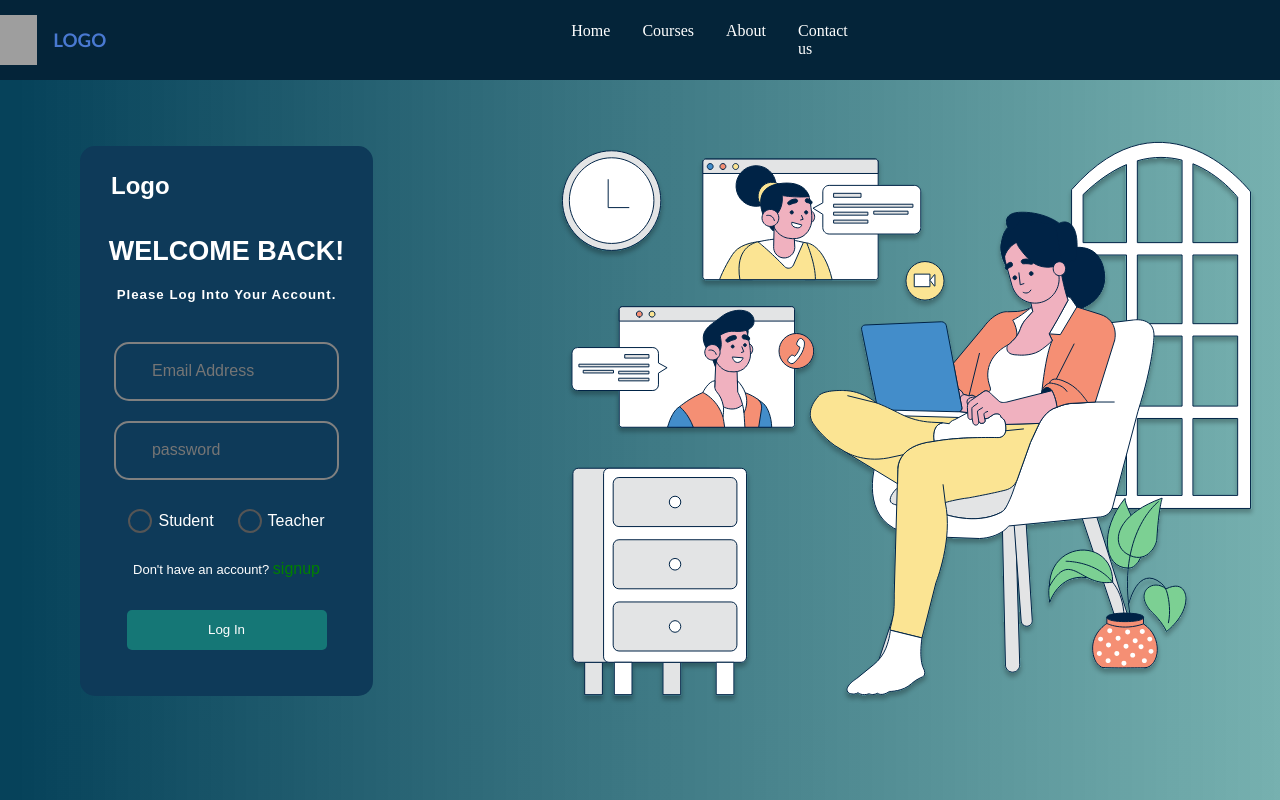
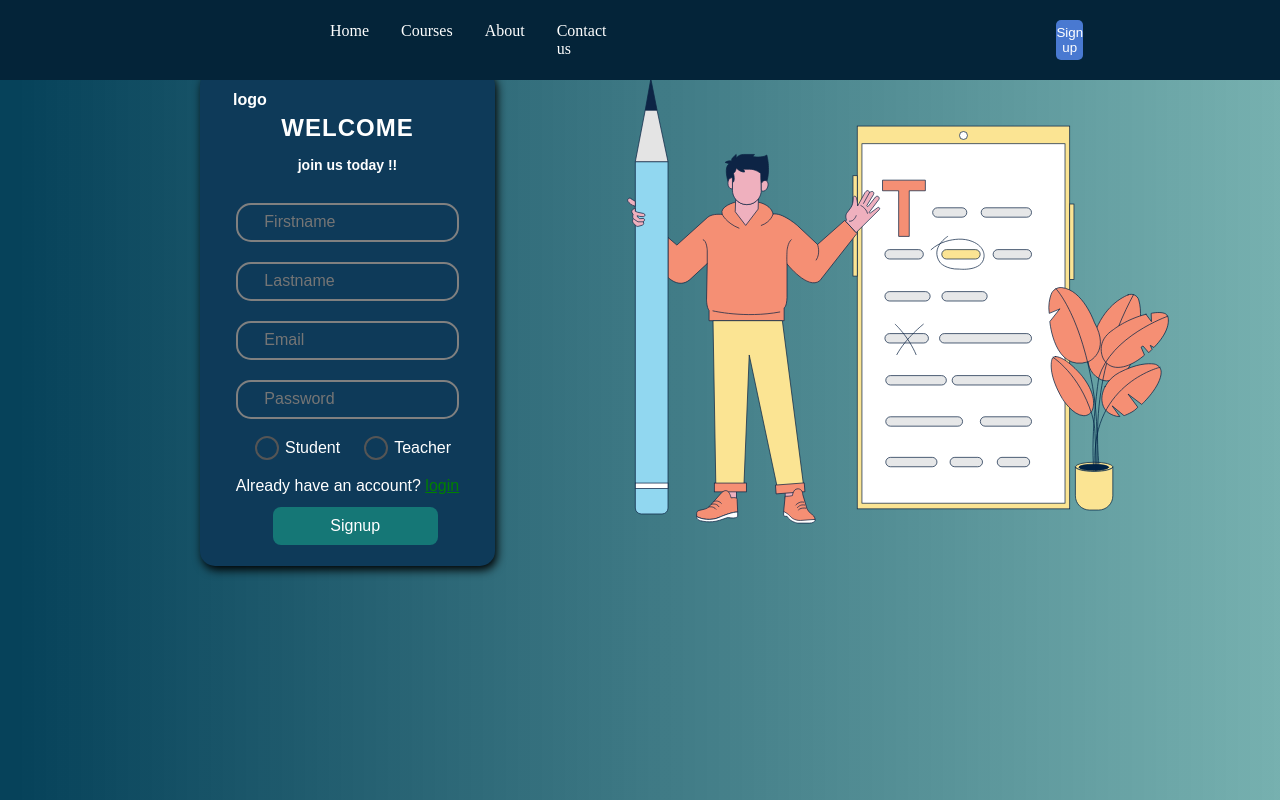
Before and after one commit to Pika003/e-Learning-Platform, a React (Vite) app in the folder frontend/: page /Signup in a window 1280 px wide. Built offline with nearby package versions, Linux system fonts and the light colour scheme; grey boxes are pictures that could not be loaded.

Commit message:
Signup page completed

```diff
--- a/frontend/src/Pages/Home/Header/Header.jsx
+++ b/frontend/src/Pages/Home/Header/Header.jsx
@@ -18,8 +18,8 @@ function Header() {
         </ul>
       </div>
       <button><NavLink to='/login' className={({isActive}) => isActive ? "deactive" : "deactive"}>Sign up</NavLink></button>
+      <button><NavLink to='/Signup' className={({isActive}) => isActive ? "deactive" : "deactive"}>Login</NavLink></button>
     </header>
-
     </>
   )
 }
--- a/frontend/src/Pages/Login/LeftSec.jsx
+++ b/frontend/src/Pages/Login/LeftSec.jsx
@@ -24,10 +24,10 @@ export default function LeftSec() {
         <div className="form">
           <form action="">
             <div className="input-1">
-              <input type="text" placeholder="Email Address" />
+              <input type="text" placeholder="Email Address" className="input-0"/>
             </div>
             <div className="input-2">
-              <input type="password" placeholder="password" />
+              <input type="password" placeholder="password" className="input-0"/>
             </div>
           </form>
         </div>
--- a/frontend/src/Pages/Login/Login.css
+++ b/frontend/src/Pages/Login/Login.css
@@ -38,7 +38,7 @@
 .form{
   margin-top:40px;
 }
-input{
+.input-0{
     border:0;
     outline: 0;
     background: transparent;
@@ -50,7 +50,7 @@ input{
     color: white;
 }
 
-input::placeholder{
+.input-0::placeholder{
   font-size: 16px;
   padding-left: 20px;
 }
--- /dev/null
+++ b/frontend/src/Pages/Signup/Signup.jsx
@@ -0,0 +1,59 @@
+import React from 'react'
+import './Styles.css'
+import { NavLink } from 'react-router-dom'
+
+import Images from '../Images/Grammar-correction.svg'
+
+import Radiobtn from '../Components/RadioBtn/Radiobtn'
+
+const Signup = () => {
+  return (
+    <div className='section'>
+      <article className='article'>
+         <div className='logo-1'>
+            <img src="" alt="" />
+            <h4 className='logo-head'>logo</h4>
+         </div>
+         <div className='header'>
+           <h3 className='head'>WELCOME</h3>
+           <h4 className='Sub-head'>join us today !!</h4>
+         </div>
+
+         <div className='inpts'>
+          <form  action=''>
+
+          <input type="text"  className='input-x input-4' placeholder='Firstname'/>
+
+          <input type="text"  className='input-x input-5' placeholder='Lastname'/>
+
+          <input type="text"  className='input-x input-6' placeholder='Email'/>
+
+          <input type="text"  className='input-x input-7' placeholder='Password'/>
+
+          </form>
+         </div>
+
+       <div className='rad-btns'>
+         <Radiobtn/>
+       </div>
+
+       <div className="signupage">
+          <span>Already have an account? </span>
+          <NavLink to='/Login' style={{color:'green'}} className="link">
+            login
+          </NavLink>
+        </div>
+        <div className='btn-4'>Signup</div>
+       </article>
+
+       {/* {rightsection} */}
+
+       <div className="right-part">
+          <img src={Images} alt=""  className='imgs'/>
+       </div>
+
+    </div>
+  )
+}
+
+export default Signup
--- /dev/null
+++ b/frontend/src/Pages/Signup/Styles.css
@@ -0,0 +1,106 @@
+.section{
+   display: flex;
+   align-items: center;
+   margin-left: 200px;
+}
+
+.article{
+
+    height: 490px;
+    width:360px;
+    color: #FFF;
+    font-family: sans-serif;
+    background-color:#0E3A59;
+    padding: 3px;
+    border-radius: 15px;
+    box-shadow: 2px 4px 10px black;
+    margin: auto;
+    margin-top: 70px;
+
+
+}
+
+.logo-1{
+    margin-left: 30px;
+}
+
+.header{
+    text-align: center;
+    margin-top: 5px;
+}
+
+.head{
+    font-size: 24px;
+    letter-spacing: 1px;
+    font-weight: 600;
+}
+
+.Sub-head{
+     margin-top: 15px;
+     font-size: 14px;
+}
+
+.inpts{
+    text-align: center;
+    margin-top: 20px;
+}
+
+.input-x{
+    border:0;
+    outline: 0;
+    background: transparent;
+    border: 2px solid gray;
+    width: 70%;
+    padding-block:10px ;
+    border-radius: 15px;
+    padding-left: 1rem;
+    color: white;
+    margin:10px;
+}
+
+.input-x::placeholder{
+    font-size: 16px;
+    padding-left: 10px;
+}
+
+.rad-btns{
+   margin-left: 52px;
+   margin-top: 10px;
+}
+
+.signupage{
+    margin-top: 10px;
+    text-align: center;
+}
+
+.btn-4{
+    color: #FFF;
+    background-color:#157776;
+    display:block;
+    text-align: center;
+    margin-top: 12px;
+    margin-left: 70px;
+    width:50%;
+    padding: 10px;
+   border-radius: 8px;
+   transition: all linear 0.1s;
+
+}
+
+.btn-4:hover{
+    background-color: #04848492;
+    color:#fff;
+    /* border: 3px solid #157776 ;
+    font-size: 12px;
+    font-weight: 700;
+     */
+}
+
+.imgs{
+    width: 90%;
+    margin-top: 40px;
+}
+
+.right-part{
+    margin-left: 90px;
+  }
--- a/frontend/src/main.jsx
+++ b/frontend/src/main.jsx
@@ -6,6 +6,8 @@ import About from './Pages/Home/About/About'
 import Contact from './Pages/Home/Contact/Contact'
 import Courses from './Pages/Home/Courses/Courses'
 import LeftSec from './Pages/Login/leftSec'
+import Signup from './Pages/Signup/Signup'
+
 import { RouterProvider, Route, createBrowserRouter, createRoutesFromElements } from 'react-router-dom'
 import Layout from './Layout'
 
@@ -14,12 +16,12 @@ const router = createBrowserRouter(
     <Route path='/' element={<Layout/>}>
       <Route path='/' element={<Landing/>}/>
       <Route path='/login' element={<LeftSec/>}/>
-      <Route path='/signup' element={<LeftSec/>}/>
+      <Route path='/Signup' element={<Signup/>}/>
       <Route path='/courses' element={<Courses/> }/>
       <Route path='/contact' element={<Contact/>}/>
       <Route path='/about' element={<About/>}/>
     </Route>
-  )
+ )
 )
 
 ReactDOM.createRoot(document.getElementById('root')).render(
```
